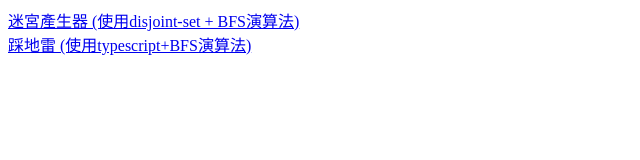
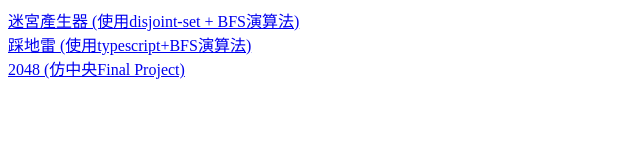
Before and after one commit to CutesMouse/WebApplications, a plain HTML site: page index.html in a window 1280 px wide. Shown: the whole page, without its empty margins (0-640 px from the left). Drawn offline with Linux system fonts and the light colour scheme.

Commit message:
Update index.html

```diff
--- a/index.html
+++ b/index.html
@@ -13,6 +13,7 @@
 <div>
     <a href="maze_generator/index.html">迷宮產生器 (使用disjoint-set + BFS演算法)</a>
     <a href="minesweeper/index.html">踩地雷 (使用typescript+BFS演算法)</a>
+    <a href="2048/2048.html">2048 (仿中央Final Project)</a>
 </div>
 </body>
 </html>
```
